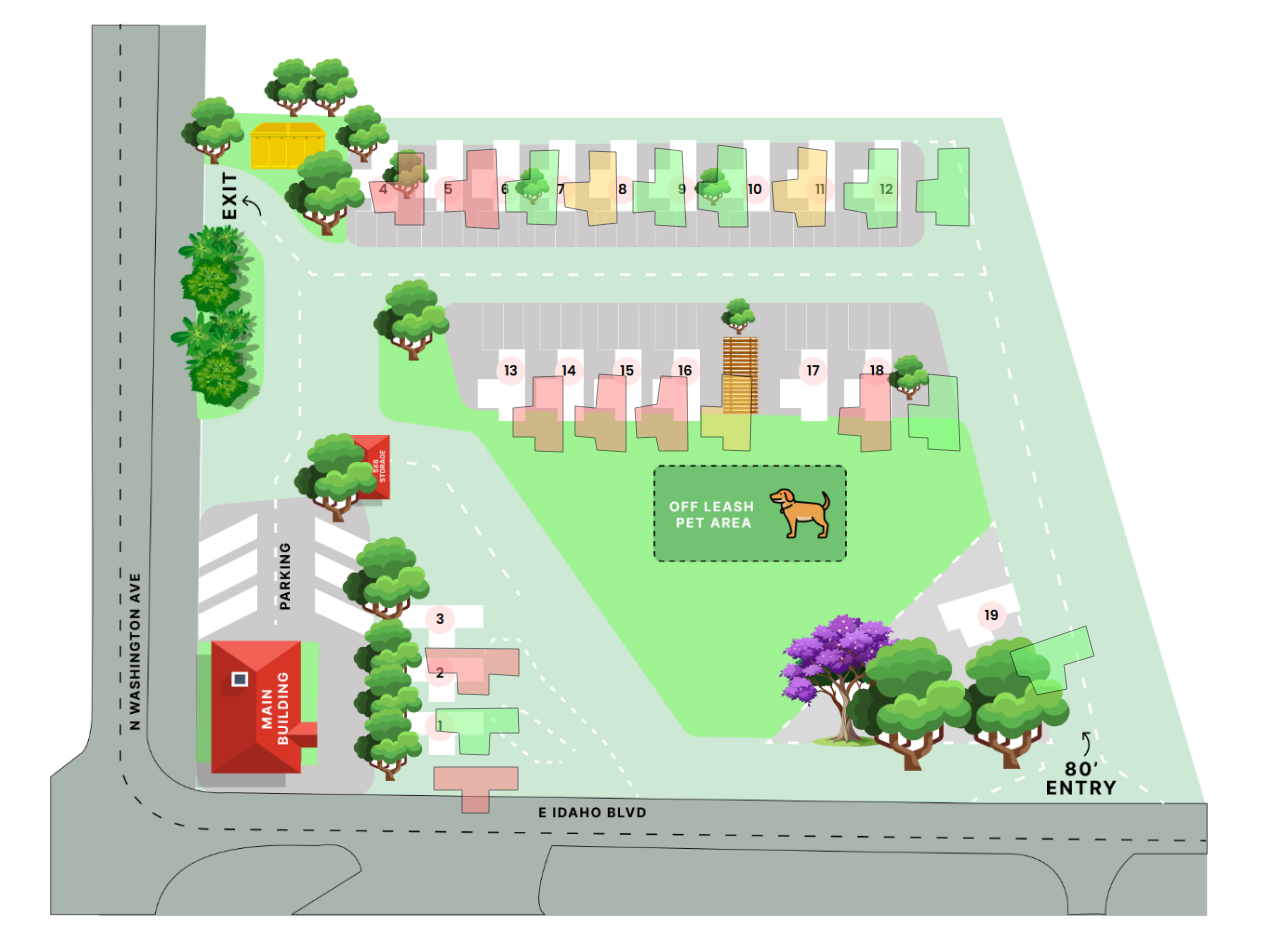
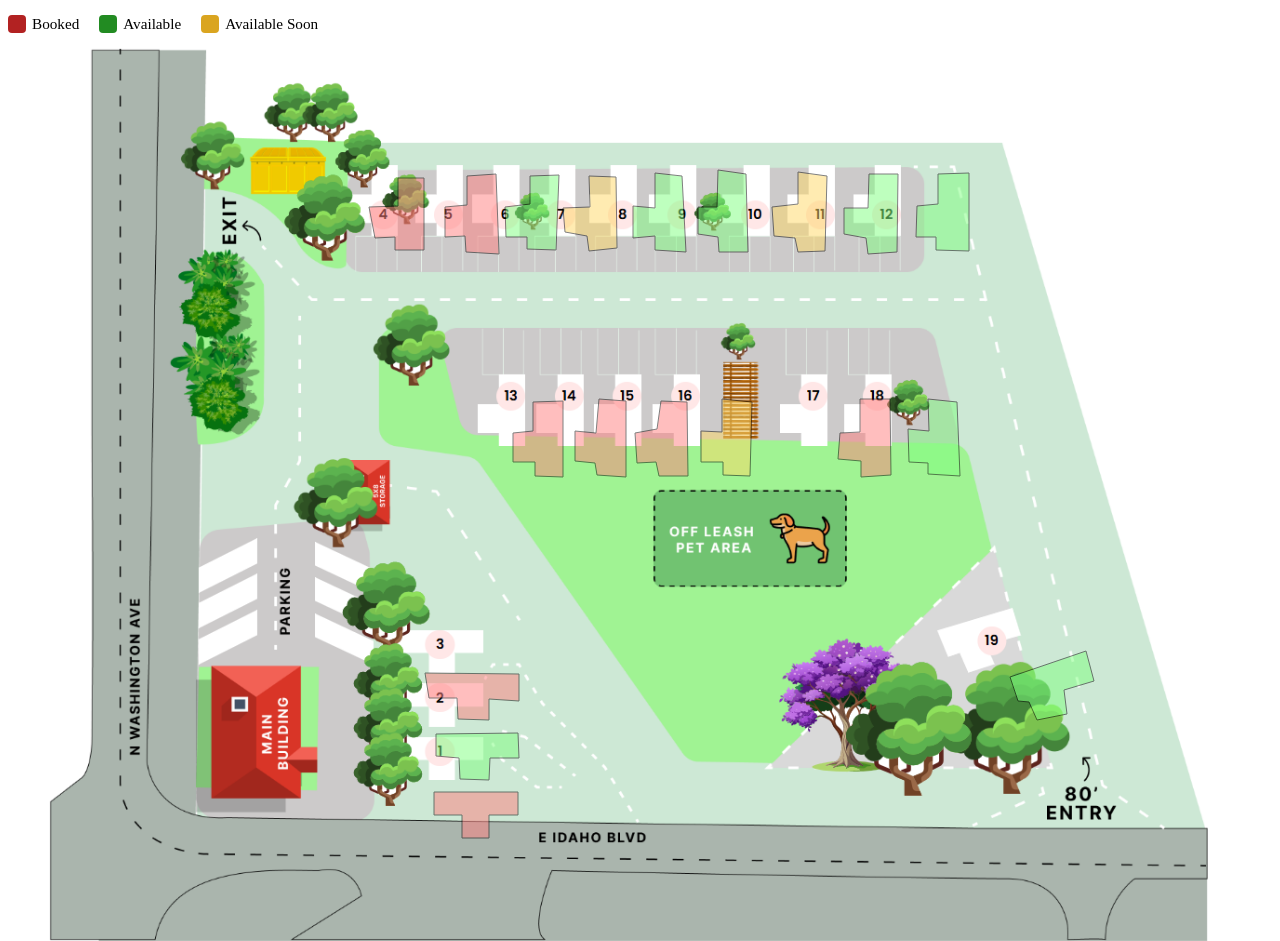
Before and after one commit to devofHifill/Rv_new, a plain HTML site: page index.html in a window 1280 px wide. Drawn offline with Linux system fonts and the light colour scheme.

Commit message:
Add red green yellow ledgends with color

```diff
--- a/index.html
+++ b/index.html
@@ -9,6 +9,13 @@
 </head>
 
 <body>
+  <!-- Legend -->
+<div class="legend">
+  <div><span class="legend-box booked"></span> Booked</div>
+  <div><span class="legend-box available"></span> Available</div>
+  <div><span class="legend-box available-soon"></span> Available Soon</div>
+</div>
+
   <div class="map-container">
     <img src="cabin.png" alt="Cabin Map">
     <!-- Dynamic SVG overlay -->
@@ -16,6 +23,7 @@
     <!-- Tooltip -->
     <div class="tooltip" id="tooltip"></div>
   </div>
+
 
   <!-- ===== Modal Structure ===== -->
   <div class="modal" id="errorModal">
--- a/style.css
+++ b/style.css
@@ -121,3 +121,40 @@ polygon:hover {
     transform: translateY(0);
   }
 }
+
+
+/* colors for ledgend
+/* Legend */
+.legend {
+  margin-top: 15px;
+  display: flex;
+  gap: 20px;
+  font-size: 0.95rem;
+  font-weight: 500;
+}
+
+.legend div {
+  display: flex;
+  align-items: center;
+  gap: 6px;
+}
+
+.legend-box {
+  width: 18px;
+  height: 18px;
+  border-radius: 4px;
+  display: inline-block;
+}
+
+/* Legend colors (same as polygons/tooltips) */
+.legend-box.booked {
+  background: #b22222; /* red */
+}
+
+.legend-box.available {
+  background: #228B22; /* green */
+}
+
+.legend-box.available-soon {
+  background: #DAA520; /* yellow */
+}
```
